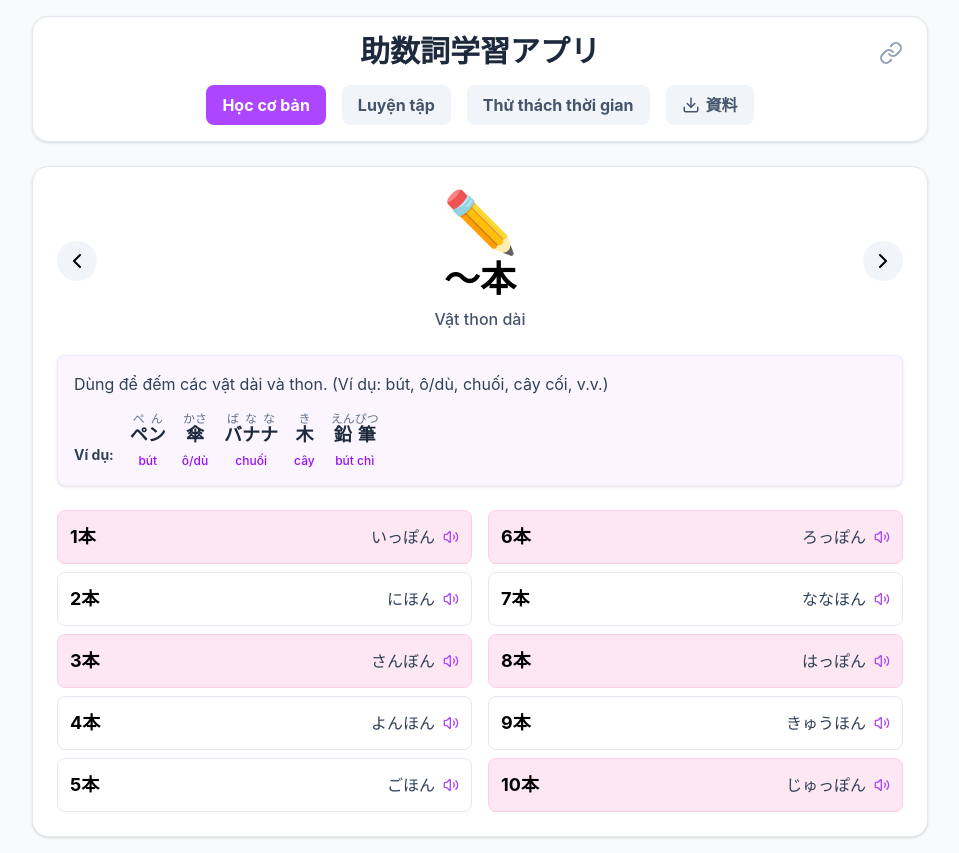
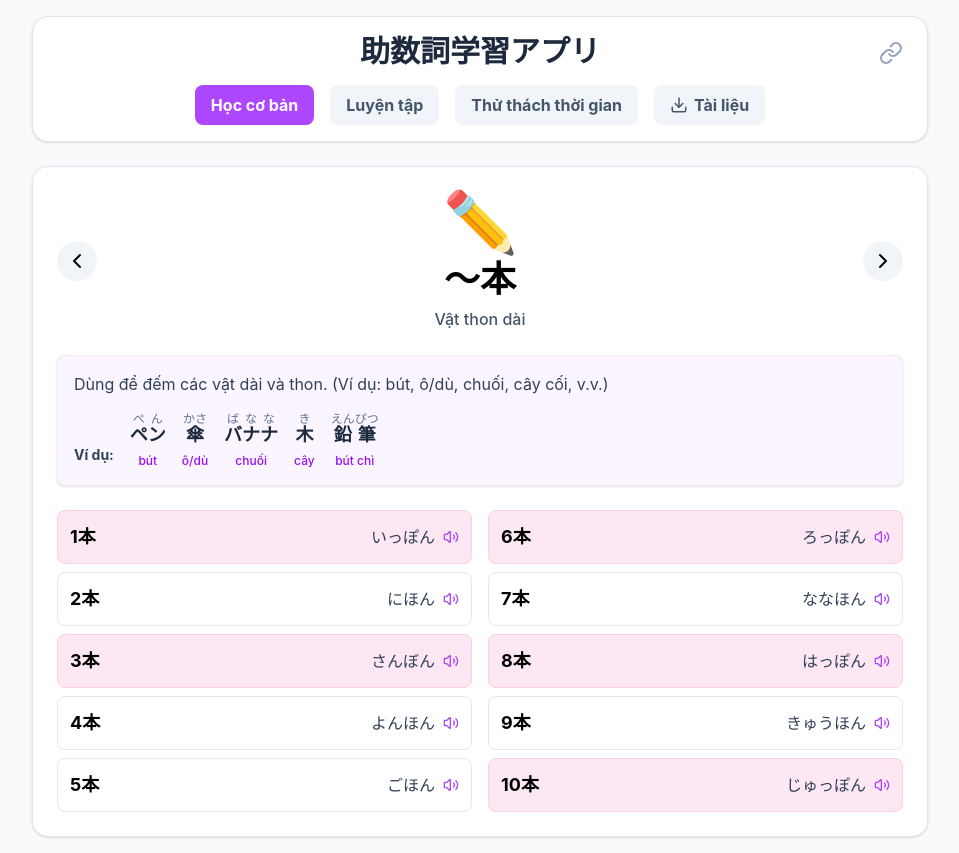
Before and after one commit to ITM-kaiwa/Counter, a React (Vite) app: page / in a window 1280 px wide. Shown: the whole page, without its empty margins (160-1119 px from the left). Built offline with nearby package versions, Linux system fonts and the light colour scheme.

Commit message:
Add files via upload

```diff
--- a/src/App.tsx
+++ b/src/App.tsx
@@ -43,10 +43,10 @@ function App() {
             href="/josuushi-hayamihyou.pdf"
             download="josuushi-hayamihyou.pdf"
             className="px-4 py-2 rounded-lg font-bold transition-colors bg-slate-100 text-slate-600 hover:bg-slate-200 flex items-center gap-1.5"
-            title="助数詞早見表(PDF)をダウンロード"
+            title="Tải bảng tra cứu cách đếm số lượng (PDF)"
           >
             <Download size={18} />
-            資料
+            Tài liệu
           </a>
         </div>
       </header>
```
